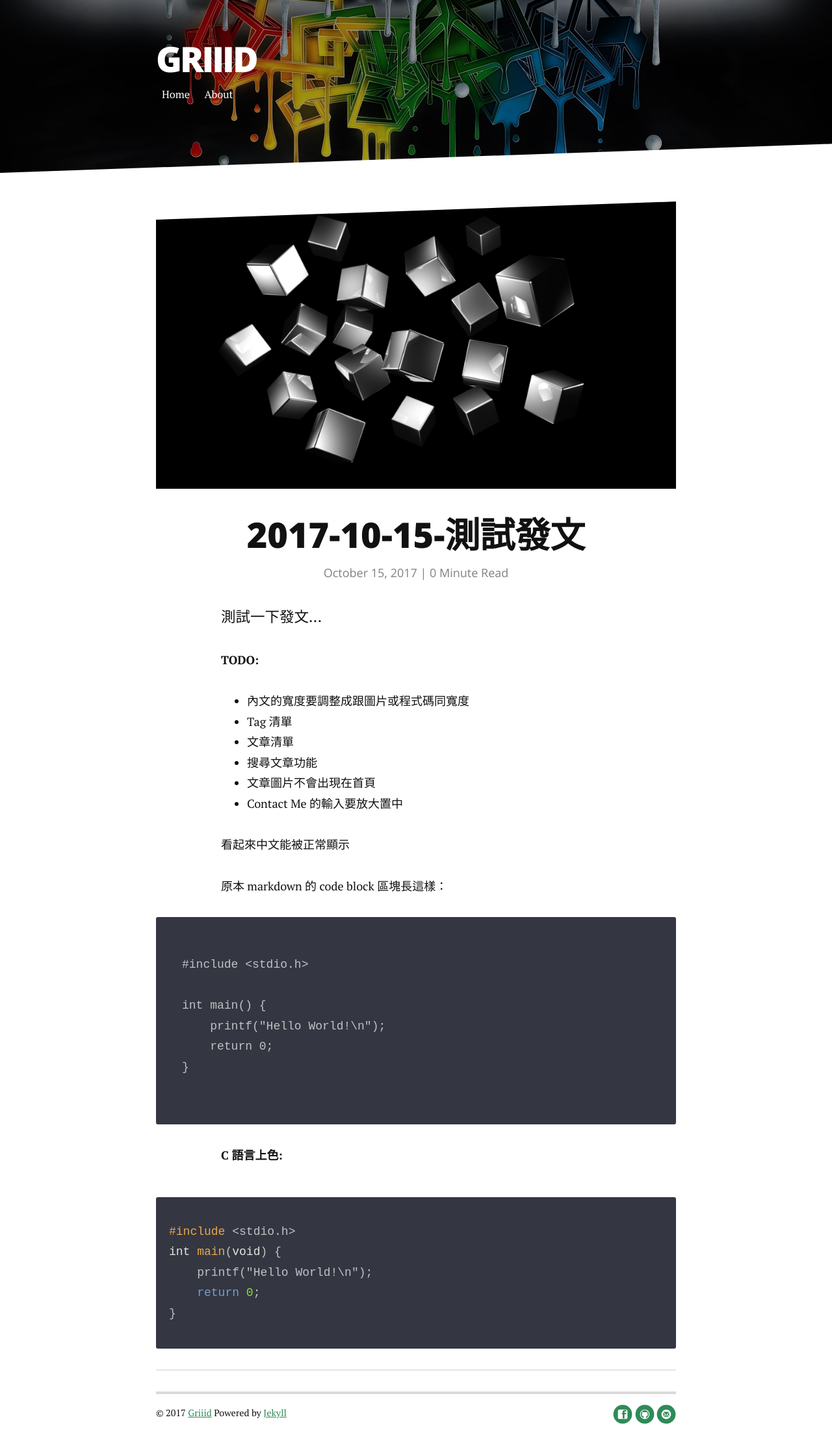
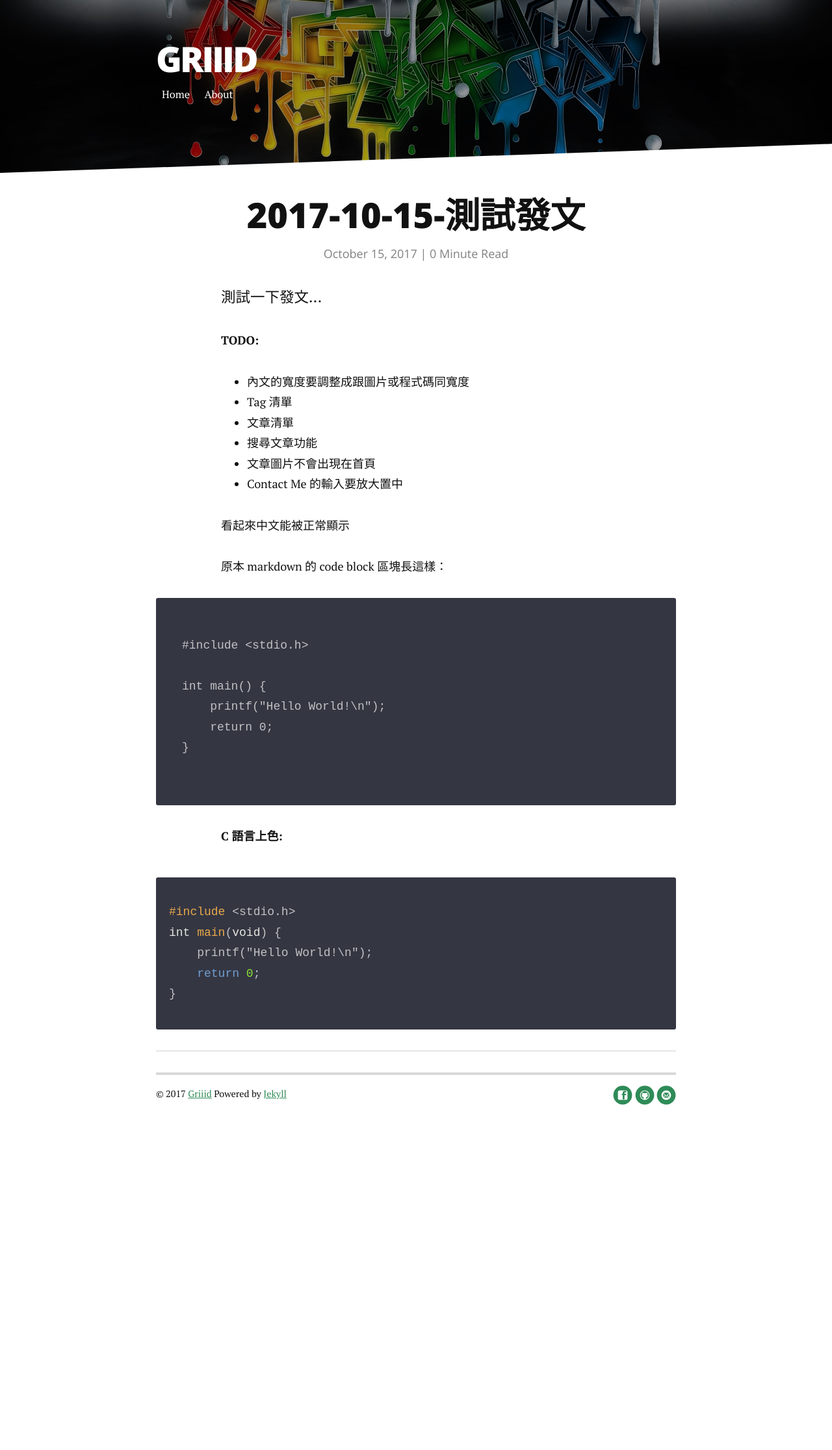
Before and after one commit to Griiid/test_page, a Jekyll site: the page built from _posts/2017-10-15-測試發文.md, in a window 1280 px wide. Shown: the whole page at 65% size. Built offline with Jekyll 4.4.1, drawn with Linux system fonts in a browser that asks for light colours; nearby versions of some CDN libraries; after the commit the page ends 1739 px from its top, so only the background shows below that.

Commit message:
- Add: imgurl - Remove: Remove opmost image in post, but it will still be used as a preview image on page navigation button

```diff
--- a/_config.yml
+++ b/_config.yml
@@ -3,6 +3,7 @@ description: Hi, welcome to Griiid's blog!
 
 url: https://griiid.github.io
 baseurl: ""
+imgurl: "/assets/img"
 paginate_path: "blog/page:num/"
 permalink: blog/:title/
 
--- a/_layouts/post.html
+++ b/_layouts/post.html
@@ -2,11 +2,11 @@
 layout: default
 ---
 <div class="post">
-  {% if page.image %}
+  <!-- {% if page.image %}
     <div class="featuredImage">
-        <img src="{{ '/assets/img/' | prepend: site.baseurl | append: page.image }}" alt="" />
-      </div>
-  {% endif %}
+      <img src="{{ '/assets/img/' | prepend: site.baseurl | append: page.image }}" alt="" />
+    </div>
+  {% endif %} -->
   <h1 class="postTitle">{{ page.title }}</h1>
   <p class="meta">{{ page.date | date: '%B %d, %Y' }} | <span class="time">{{ page.content | number_of_words | divided_by:180 }}</span> Minute Read</p>
 
```
